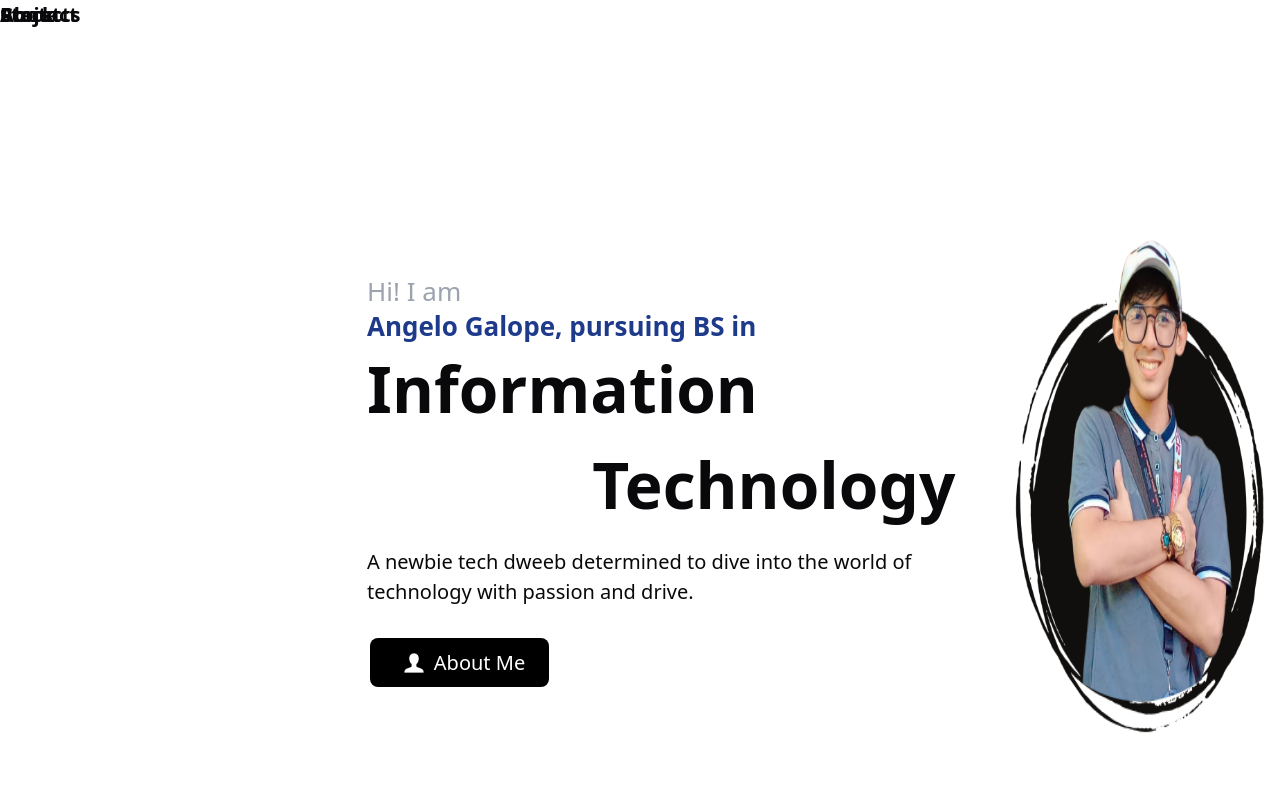
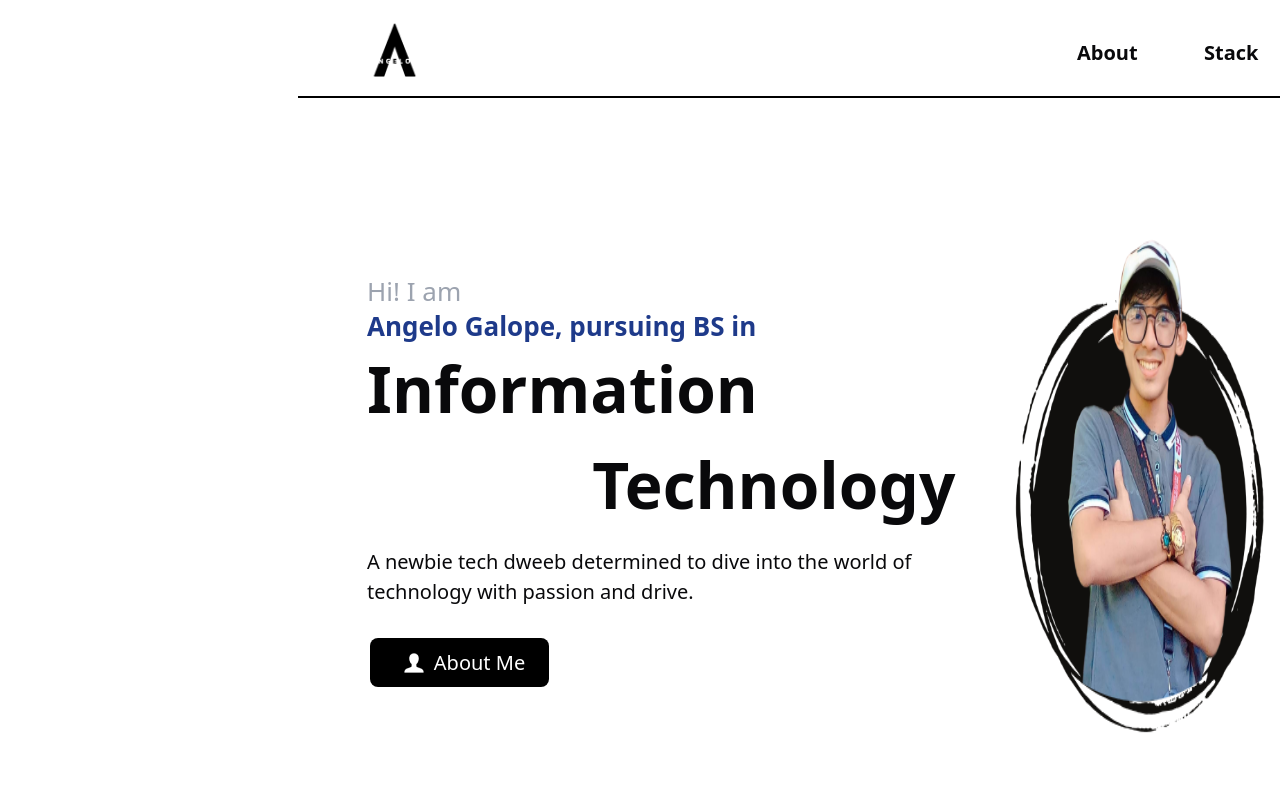
Before and after one commit to angelogalope/Portofolio, a React (Create React App) app: page / in a window 1280 px wide. Shown: the top 800 px of the page. Built offline with nearby package versions, Linux system fonts and the light colour scheme.

Commit message:
Revert "Media Query"
This reverts commit e44ec925b034eaecea8a3841e61ff74985f9e405.

```diff
--- a/package.json
+++ b/package.json
@@ -8,7 +8,6 @@
     "@testing-library/user-event": "^13.5.0",
     "react": "^18.2.0",
     "react-dom": "^18.2.0",
-    "react-icons": "^4.10.1",
     "react-scripts": "5.0.1",
     "react-scroll": "^1.8.9",
     "web-vitals": "^2.1.4"
--- a/src/App.js
+++ b/src/App.js
@@ -1,6 +1,29 @@
 import { Link } from "react-scroll";
-import Navbar from "./components/Navbar";
 
+const Navigation = () => {
+  return (
+    <div className="w-[1324.02px] h-[73.48px] left-[297.99px] top-[23px] absolute">
+        <button className="left-[906.01px] top-[15px] absolute text-zinc-950 text-[20px] font-semibold hover:text-slate-400">
+          <Link to="stack" spy={true} smooth={true} offset={0} duration={500}>Stack</Link>
+        </button>
+        <button className="left-[779.01px] top-[15px] absolute text-zinc-950 text-[20px] font-semibold hover:text-slate-400">
+          <Link to="about" spy={true} smooth={true} offset={0} duration={500}>About</Link>
+        </button>
+        <button className="left-[1030.01px] top-[15px] absolute text-zinc-950 text-[20px] font-semibold hover:text-slate-400">
+          <Link to="project" spy={true} smooth={true} offset={0} duration={500}>Projects</Link>
+        </button>
+        <button className="left-[1177.01px] top-[15px] absolute text-zinc-950 text-[20px] font-semibold hover:text-slate-400">
+          <Link to="contact" spy={true} smooth={true} offset={0} duration={500}>Contact</Link>
+        </button>
+        <img
+          alt="Logo"
+          className="w-[54px] h-[54px] left-[69.01px] top-0 absolute"
+          src="Logo.png"
+        />
+        <div className="w-[1324.02px] h-[0px] left-0 top-[73.48px] absolute border border-black"></div>
+      </div>
+  );
+};
 
 const HeroSection = () => {
   return (
@@ -42,7 +65,7 @@ function App () {
     <div>
       <div id="home" className="w-[1903px] h-[2706px] bg-white">
       {/* Navigation Bar */}
-      <Navbar />
+      <Navigation />
 
       {/* Hero Page */}
       <HeroSection/>
--- a/src/components/Navbar.jsx
+++ /dev/null
@@ -1,152 +0,0 @@
-import { useState, useEffect } from "react";
-import { Link } from "react-scroll";
-import { AiOutlineClose, AiOutlineMenu } from "react-icons/ai";
-
-const Navbar = () => {
-  const [showDropdown, setShowDropdown] = useState(false);
-  const [isMobile, setIsMobile] = useState(false);
-
-  useEffect(() => {
-    const handleResize = () => {
-      setIsMobile(window.innerWidth <= 768); // Adjust the breakpoint as needed
-    };
-
-    handleResize();
-
-    window.addEventListener("resize", handleResize);
-
-    return () => {
-      window.removeEventListener("resize", handleResize);
-    };
-  }, []);
-
-  const toggleDropdown = () => {
-    setShowDropdown(!showDropdown);
-  };
-
-  return (
-    <div className="w-[1324.02px] h-[73.48px] left-[297.99px] top-[23px] absolute">
-        <img
-        alt="Logo"
-        className="w-[54px] h-[54px] left-[69.01px] top-0 absolute"
-        src="Logo.png"
-      />
-      {isMobile ? null : (
-        <>
-          <button className="left-[906.01px] top-[15px] absolute text-zinc-950 text-[20px] font-semibold hover:text-slate-400">
-            <Link to="stack" spy={true} smooth={true} offset={0} duration={500}>
-              Stack
-            </Link>
-          </button>
-          <button className="left-[779.01px] top-[15px] absolute text-zinc-950 text-[20px] font-semibold hover:text-slate-400">
-            <Link to="about" spy={true} smooth={true} offset={0} duration={500}>
-              About
-            </Link>
-          </button>
-          <button className="left-[1030.01px] top-[15px] absolute text-zinc-950 text-[20px] font-semibold hover:text-slate-400">
-            <Link
-              to="project"
-              spy={true}
-              smooth={true}
-              offset={0}
-              duration={500}
-            >
-              Projects
-            </Link>
-          </button>
-          <button className="left-[1177.01px] top-[15px] absolute text-zinc-950 text-[20px] font-semibold hover:text-slate-400">
-            <Link
-              to="contact"
-              spy={true}
-              smooth={true}
-              offset={0}
-              duration={500}
-            >
-              Contact
-            </Link>
-          </button>
-          <div className="w-[1324.02px] h-[0px] left-0 top-[73.48px] absolute border border-black"></div>
-        </>
-      )}
-
-
-      {isMobile && (
-        <div className="flex flex-row w-[768] top-[15px] justify-end">
-          {showDropdown ? (
-            <AiOutlineClose
-              size={25}
-              onClick={toggleDropdown}
-              className="cursor-pointer"
-            />
-          ) : (
-            <AiOutlineMenu
-              size={25}
-              onClick={toggleDropdown}
-              className="cursor-pointer"
-            />
-          )}
-        </div>
-      )}
-
-      {showDropdown && isMobile && (
-        <div className="flex flex-col w-[768px] justify-center items-center">
-          <button
-            className="text-zinc-950 text-[20px] font-semibold hover:text-slate-400"
-            style={{ marginBottom: "1rem" }}
-          >
-            <Link
-              to="about"
-              spy={true}
-              smooth={true}
-              offset={0}
-              duration={500}
-            >
-              About
-            </Link>
-          </button>
-          <button
-            className="text-zinc-950 text-[20px] font-semibold hover:text-slate-400"
-            style={{ marginBottom: "1rem" }}
-          >
-            <Link
-              to="stack"
-              spy={true}
-              smooth={true}
-              offset={0}
-              duration={500}
-            >
-              Stack
-            </Link>
-          </button>
-          <button
-            className="text-zinc-950 text-[20px] font-semibold hover:text-slate-400"
-            style={{ marginBottom: "1rem" }}
-          >
-            <Link
-              to="project"
-              spy={true}
-              smooth={true}
-              offset={0}
-              duration={500}
-            >
-              Projects
-            </Link>
-          </button>
-          <button className="text-zinc-950 text-[20px] font-semibold hover:text-slate-400">
-            <Link
-              to="contact"
-              spy={true}
-              smooth={true}
-              offset={0}
-              duration={500}
-            >
-              Contact
-            </Link>
-          </button>
-        </div>
-      )}
-    </div>
-  );
-};
-
-export default Navbar;
--- a/src/index.css
+++ b/src/index.css
@@ -1,3 +1,7 @@
 @tailwind base;
 @tailwind components;
 @tailwind utilities;
+
+* {
+  scroll-behavior: smooth;
+}
```
Also changed, not shown: 1 other file (tests, documents, lock files or other folders).
